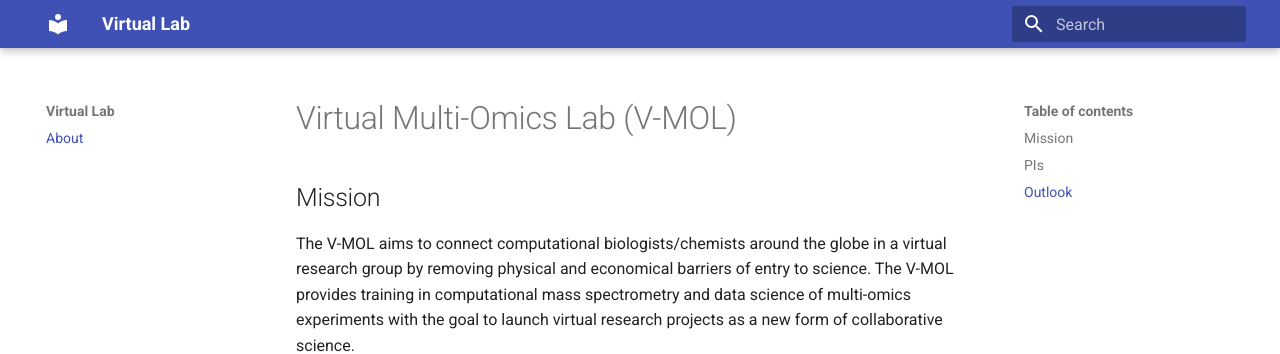
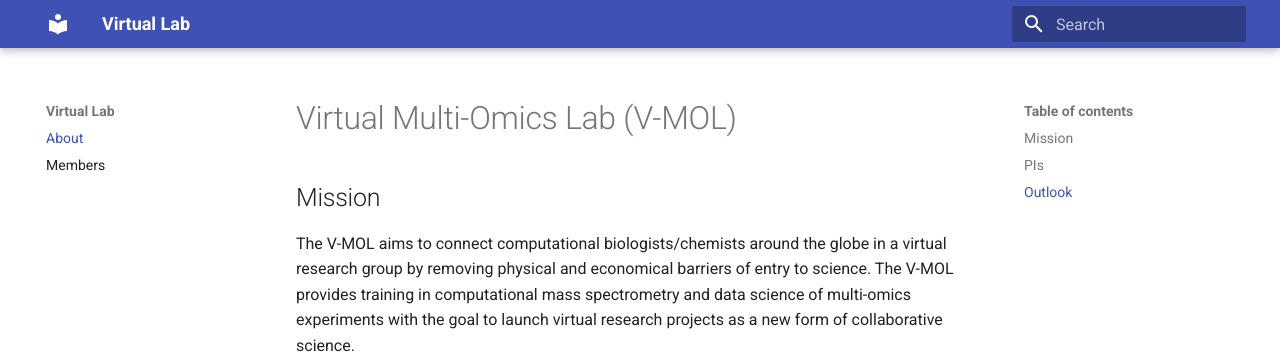
Before and after one commit to Wang-Bioinformatics-Lab/VirtualLab_Website, an MkDocs documentation site: the page built from docs/index.md, in a window 1280 px wide. Shown: the top 354 px of the page. Built offline with MkDocs 1.6.1 and Material for MkDocs 9.7.7, drawn with Linux system fonts in a browser that asks for light colours.

Commit message:
updating

```diff
--- a/mkdocs.yml
+++ b/mkdocs.yml
@@ -2,6 +2,7 @@
 
 nav:
     - About: index.md
+    - Members: members.md
 
 theme:
     name: material
```
Also changed, not shown: docs/members.md (added).
